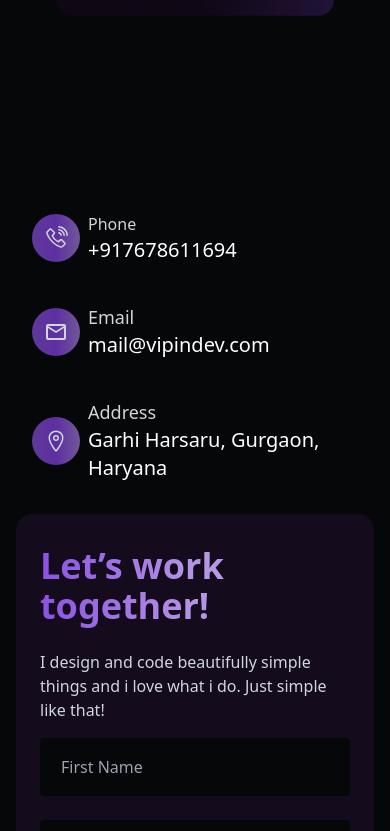
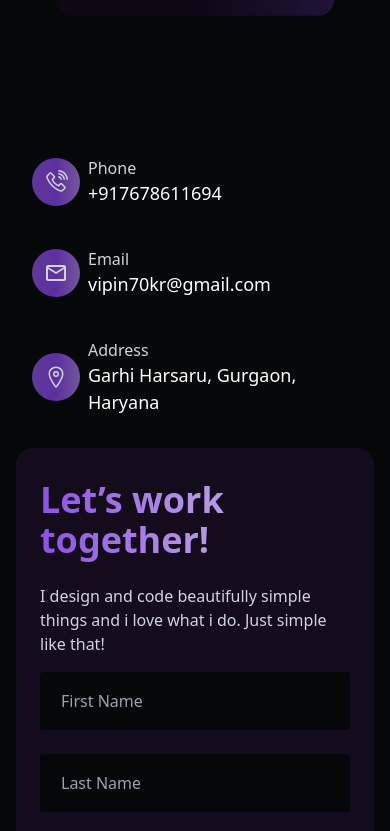
Before and after one commit to VipinKumar-70/Vipin-Personal-Portfolio, a React (Vite) app: page / in a window 390 px wide. Shown: the part 4273-5104 px from the top of the page. Built offline with nearby package versions, Linux system fonts and the light colour scheme.

Commit message:
initial file add

```diff
--- a/src/Components/ContactSection.jsx
+++ b/src/Components/ContactSection.jsx
@@ -23,7 +23,7 @@ function ContactSection() {
     <>
       <Element name="contact">
         <section>
-          <div className="bg-[#050709] w-full mx-auto lg:px-20 px-4 p-20 flex flex-wrap-reverse items-center justify-between gap-4">
+          <div className="bg-[#050709] w-full mx-auto lg:px-20 px-4 p-6 flex flex-wrap-reverse items-center justify-between gap-4">
             <div
               className="lg:w-[48%] md:w-full bg-[#140c1c] lg:p-12 p-6 grid items-center rounded-2xl"
               ref={contactFormRef}
@@ -155,7 +155,7 @@ function ContactSection() {
                 <div>
                   <p className="text-gray-300 md:text-[18px]">Phone</p>
                   <a
-                    className="text-white lg:text-2xl text-xl  font-sans font-medium hover:text-[#7043b3] duration-300"
+                    className="text-white lg:text-2xl sm:text-xl text-[18px]  font-sans font-medium hover:text-[#7043b3] duration-300"
                     href="tel:+917678611694"
                   >
                     +917678611694
@@ -167,12 +167,12 @@ function ContactSection() {
                   <MdOutlineMail />
                 </div>
                 <div>
-                  <p className="text-gray-300 text-[18px]">Email</p>
+                  <p className="text-gray-300 md:text-[18px]">Email</p>
                   <a
-                    className="text-white lg:text-2xl text-xl font-sans font-medium hover:text-[#7043b3] duration-300"
-                    href="mailto:vk20140074250@gmail.com"
+                    className="text-white lg:text-2xl sm:text-xl text-[18px] font-sans font-medium hover:text-[#7043b3] duration-300"
+                    href="mailto:vipin70kr@gmail.com"
                   >
-                    mail@vipindev.com
+                    vipin70kr@gmail.com
                   </a>
                 </div>
               </div>
@@ -181,9 +181,9 @@ function ContactSection() {
                   <IoLocationOutline />
                 </div>
                 <div>
-                  <p className="text-gray-300 text-[18px]">Address</p>
+                  <p className="text-gray-300 md:text-[18px]">Address</p>
                   <a
-                    className="text-white lg:text-2xl text-xl font-sans font-medium hover:text-[#7043b3] duration-300"
+                    className="text-white lg:text-2xl sm:text-xl text-[18px] font-sans font-medium hover:text-[#7043b3] duration-300"
                     href="https://www.google.com/maps?q=48.8584,2.2945"
                     target="_blank"
                   >
--- a/src/Components/Header.jsx
+++ b/src/Components/Header.jsx
@@ -31,9 +31,9 @@ function Header() {
                 ref={logoRef}
               />
             </a>
-            <a href="mailto:vk20140074250@gmail.com" ref={mailRef}>
+            <a href="mailto:vipin70kr@gmail.com" ref={mailRef}>
               <span className="hidden md:inline-block text-white hover:text-[#5c34ac] duration-300 lg:text-xl text-center font-bold font-serif">
-                mail@vipindev.com
+                vipin70kr@gmail.com
               </span>
             </a>
           </div>
```
